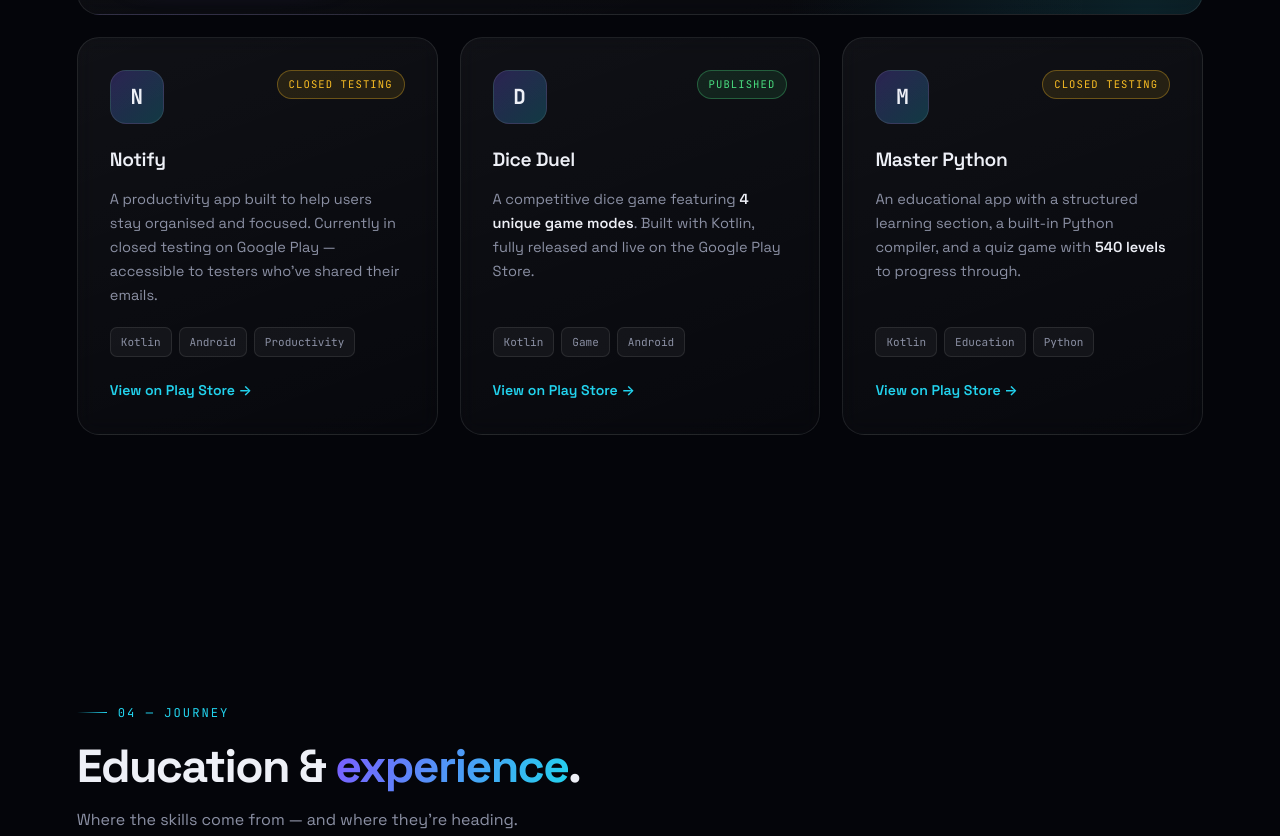
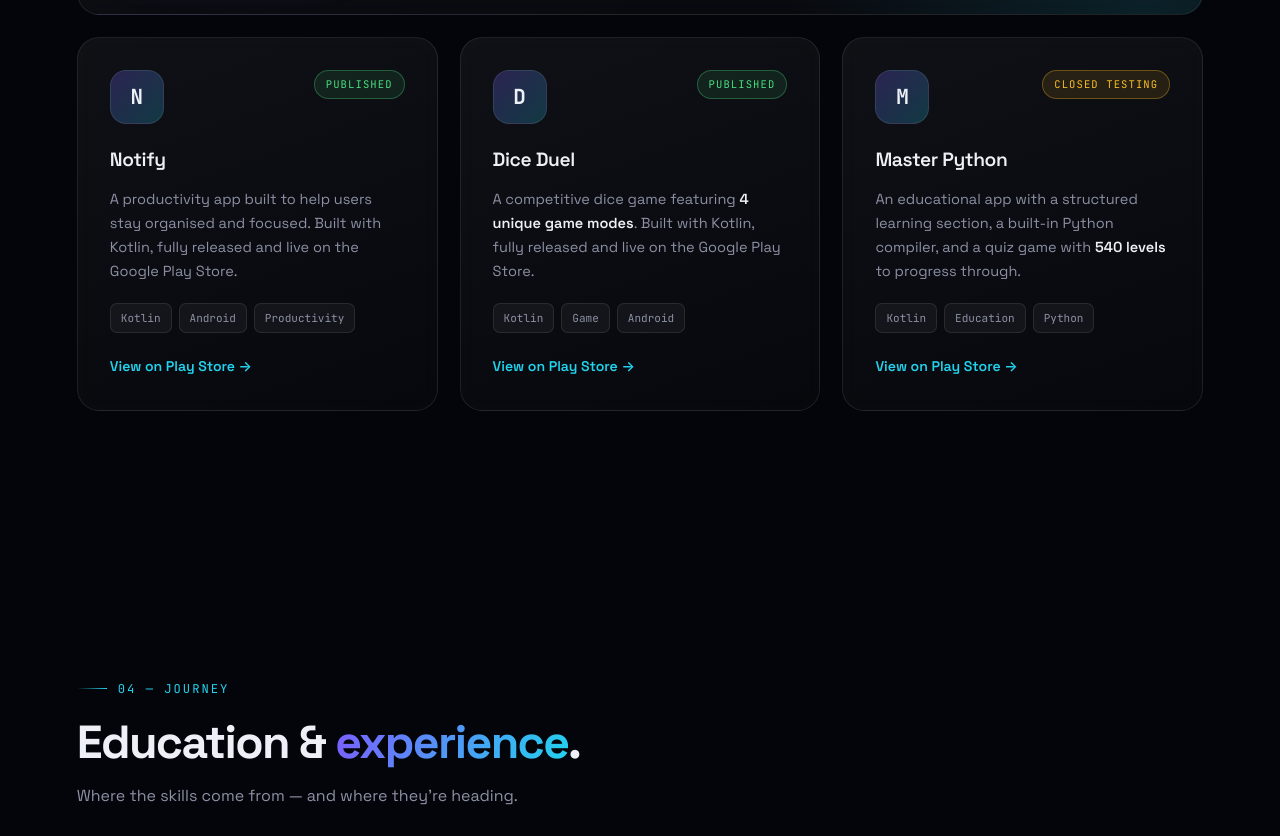
Before and after one commit to Valentine002/Valentine002.github.io, a plain HTML site: page index.html in a window 1280 px wide. Shown: the part 3917-4753 px from the top of the page. Drawn offline with Linux system fonts and the light colour scheme; animation ran at ten frames a second.

Commit message:
Change status to 'Published' and update description
Updated project status and description for Notify app.

```diff
--- a/index.html
+++ b/index.html
@@ -1117,12 +1117,12 @@
       <article class="project glow-card reveal" data-glow>
         <div class="proj-top">
           <div class="proj-icon">N</div>
-          <div class="proj-badges"><span class="status testing">Closed Testing</span></div>
+          <div class="proj-badges"><span class="status published">Published</span></div>
         </div>
         <h3>Notify</h3>
         <p class="desc">
-          A productivity app built to help users stay organised and focused. Currently in
-          closed testing on Google Play — accessible to testers who've shared their emails.
+          A productivity app built to help users stay organised and focused. Built with Kotlin,
+          fully released and live on the Google Play Store.
         </p>
         <div class="tags">
           <span class="tag">Kotlin</span>
```
